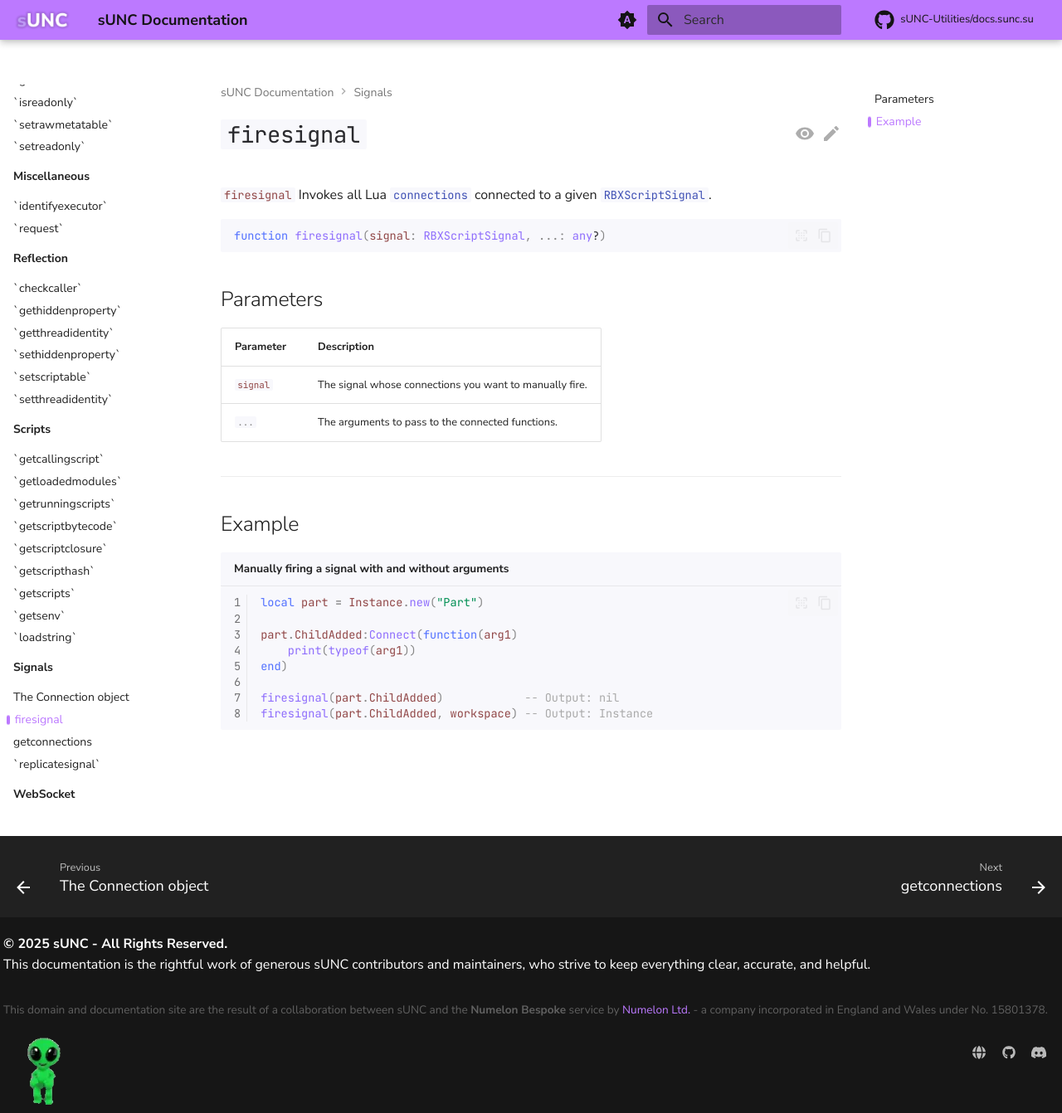
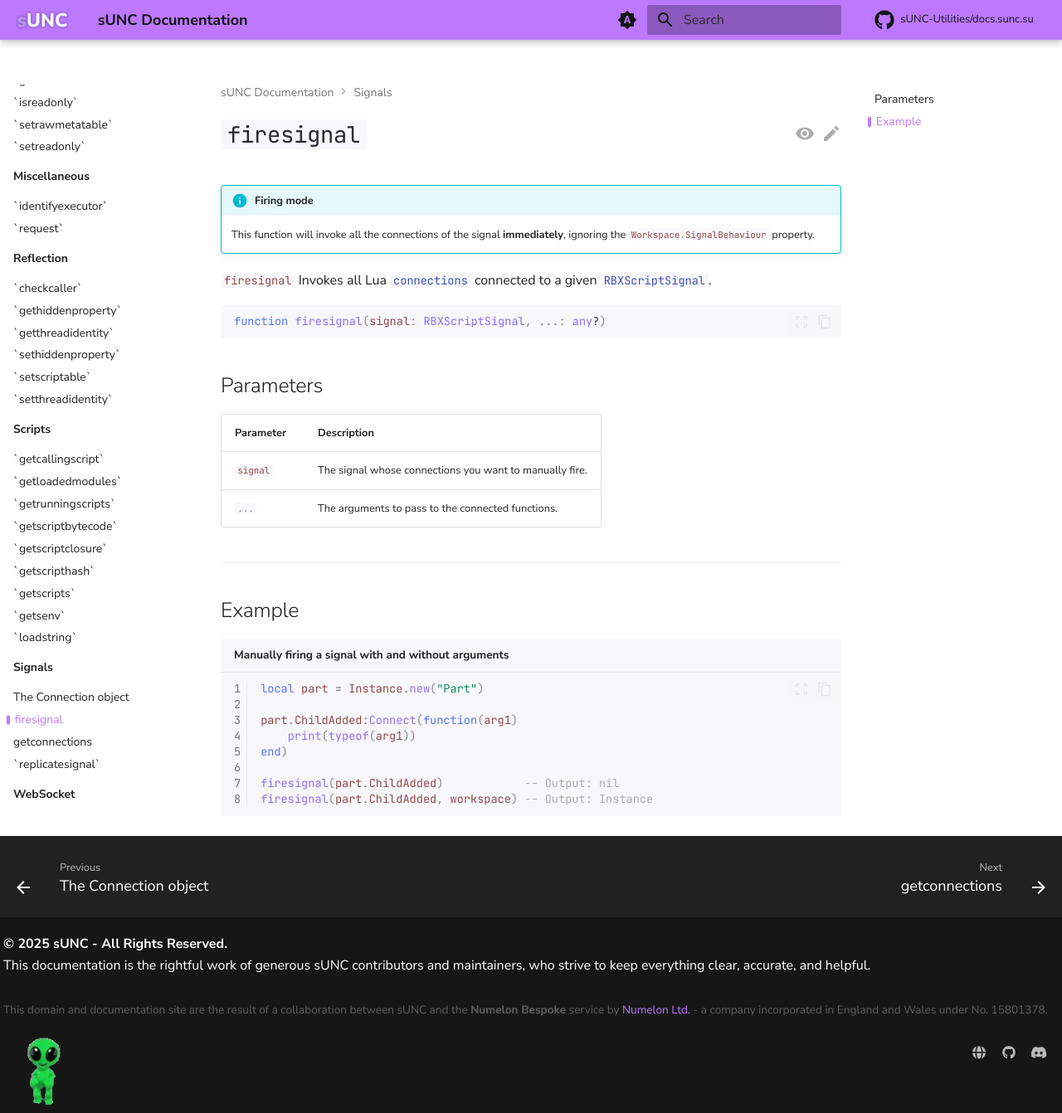
Before and after one commit to sUNC-Utilities/docs.sunc.su, an MkDocs documentation site: the page built from docs/Signals/firesignal.md, in a window 1280 px wide and 1342 px high. Shown: the whole window at 83% size. Built offline with MkDocs 1.6.1 and Material for MkDocs 9.7.7, drawn with Linux system fonts in a browser that asks for light colours; comment, search, counter and statistics services are not loaded.

Commit message:
feat: add remarks regarding firesignal being immediate firing, and not deferred firing.

````diff
--- a/docs/Signals/firesignal.md
+++ b/docs/Signals/firesignal.md
@@ -1,7 +1,10 @@
 # `firesignal`
 
+!!! info "Firing mode"
+
+    This function will invoke all the connections of the signal **immediately**, ignoring the [`#!luau Workspace.SignalBehaviour`](https://create.roblox.com/docs/reference/engine/classes/Workspace#SignalBehavior) property.
+
 `#!luau firesignal` Invokes all Lua [`connections`](https://create.roblox.com/docs/reference/engine/datatypes/RBXScriptConnection) connected to a given [`RBXScriptSignal`](https://create.roblox.com/docs/reference/engine/datatypes/RBXScriptSignal).
-
 
 ```luau
 function firesignal(signal: RBXScriptSignal, ...: any?)
````
